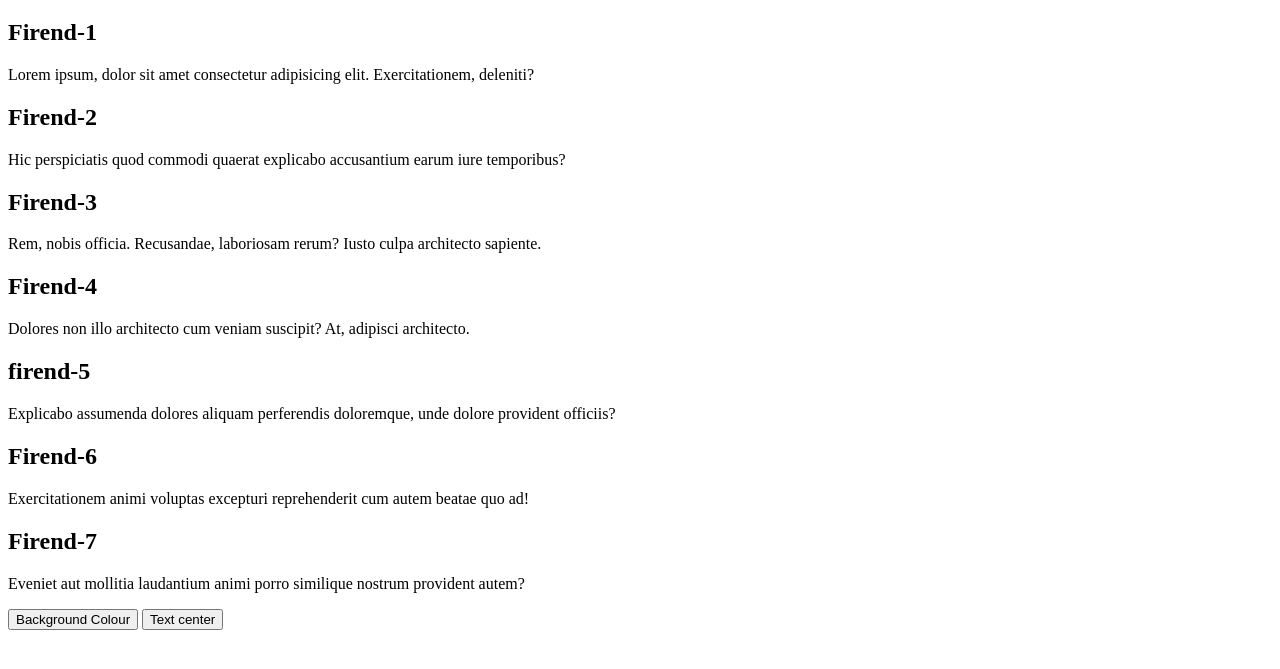
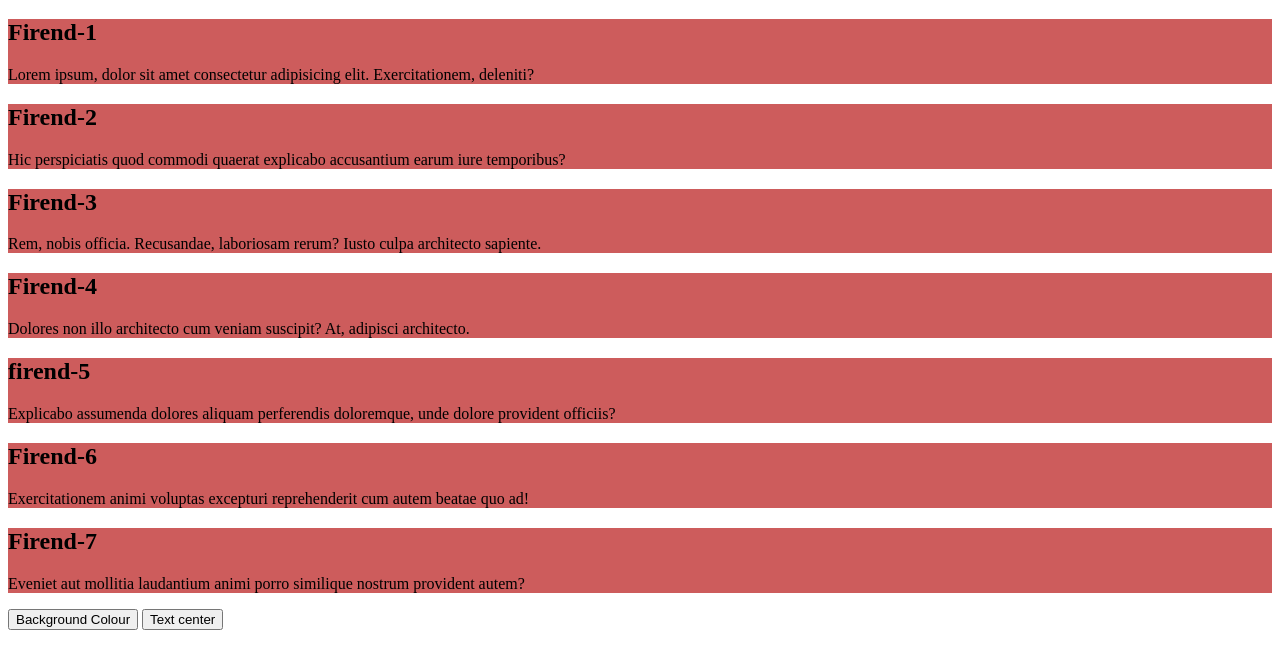
Before and after one commit to rhsabbir1/Es6-intro, a plain HTML site: page index.html in a window 1280 px wide. Both pictures are taken after a click on the button "Background Colour". Shown: the part 61-730 px from the top of the page. Drawn offline with Linux system fonts and the light colour scheme.

Commit message:
background colour by class name

```diff
--- a/index.html
+++ b/index.html
@@ -5,6 +5,7 @@
     <meta http-equiv="X-UA-Compatible" content="IE=edge">
     <meta name="viewport" content="width=device-width, initial-scale=1.0">
     <title>ES6 Introduction</title>
+
 </head>
 <body>
     <header>
@@ -12,37 +13,37 @@
     </header>
     <main>
         <section>
-           <div class="friednd">
+           <div class="friend">
             <h1>Firend-1</h1>
             <p>Lorem ipsum, dolor sit amet consectetur adipisicing elit. Exercitationem, deleniti?</p>
            </div>
-           <div class="friednd">
+           <div class="friend">
             <h1>Firend-2</h1>
             <p>Hic perspiciatis quod commodi quaerat explicabo accusantium earum iure temporibus?</p>
            </div>
-           <div class="friednd">
+           <div class="friend">
             <h1>Firend-3</h1>
             <p>Rem, nobis officia. Recusandae, laboriosam rerum? Iusto culpa architecto sapiente.</p>
            </div>
-           <div class="friednd">
+           <div class="friend">
             <h1>Firend-4</h1>
             <p>Dolores non illo architecto cum veniam suscipit? At, adipisci architecto.</p>
            </div>
-           <div class="friednd">
+           <div class="friend">
             <h1>firend-5</h1>
             <p>Explicabo assumenda dolores aliquam perferendis doloremque, unde dolore provident officiis?</p>
            </div>
-           <div class="friednd">
+           <div class="friend">
             <h1>Firend-6</h1>
             <p>Exercitationem animi voluptas excepturi reprehenderit cum autem beatae quo ad!</p>
            </div>
-           <div class="friednd">
+           <div class="friend">
             <h1>Firend-7</h1>
             <p>Eveniet aut mollitia laudantium animi porro similique nostrum provident autem?</p>
            </div>
 
            <button id="bcg-colour">Background Colour</button>
-           <button>Text center</button>
+           <button id="text-center">Text center</button>
         </section>
 
     </main>
--- a/js/apps.js
+++ b/js/apps.js
@@ -1,3 +1,8 @@
-// document.getElementById('bcg-colour').addEventListener('click', function(){
-//     const friends =
-// })
+document.getElementById('bcg-colour').addEventListener('click', function(){
+    const friends = document.getElementsByClassName('friend');
+
+    for(const friend of friends){
+        friend.style.backgroundColor = 'indianred'
+        console.log(friend)
+    }
+})
```
